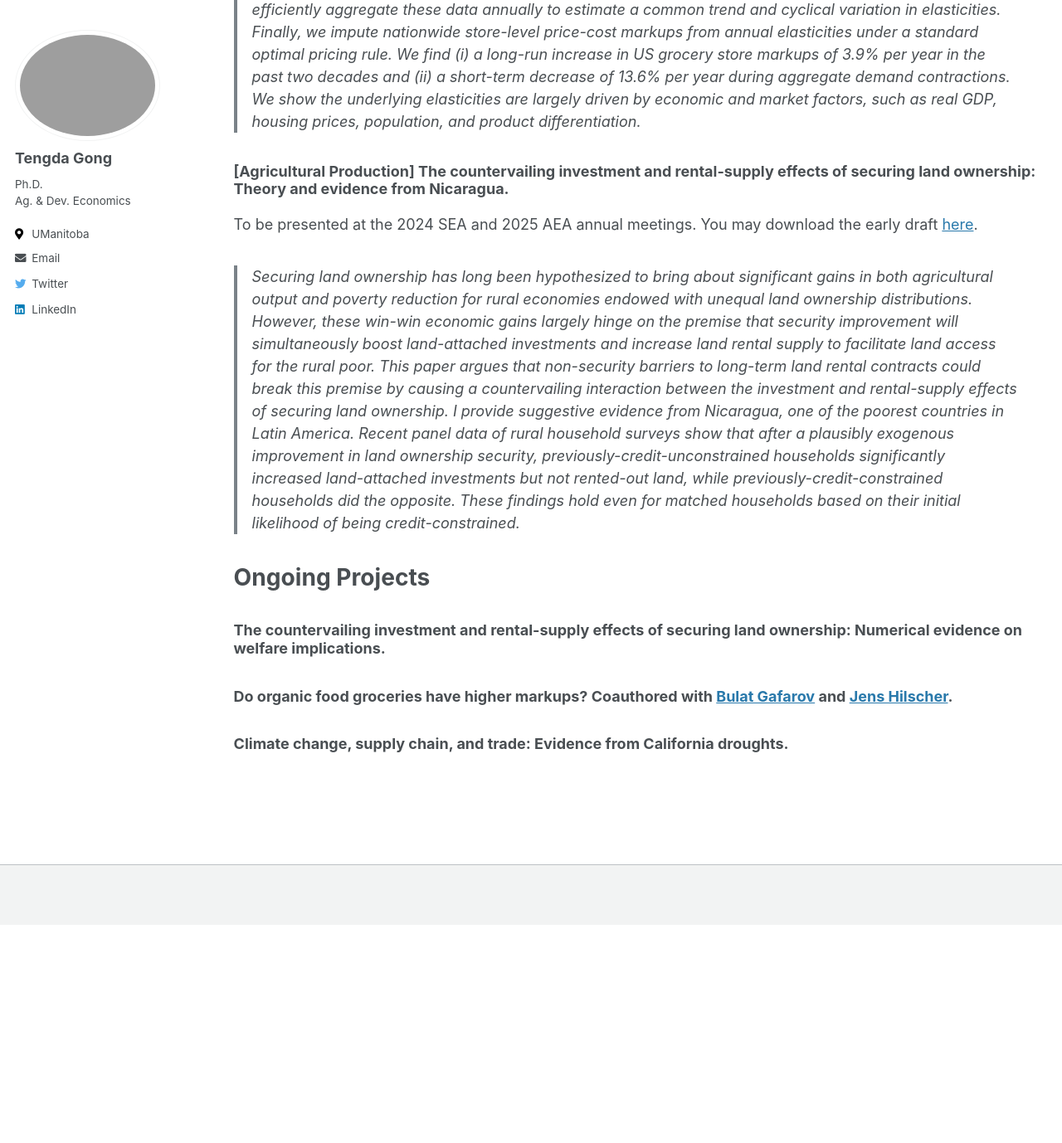
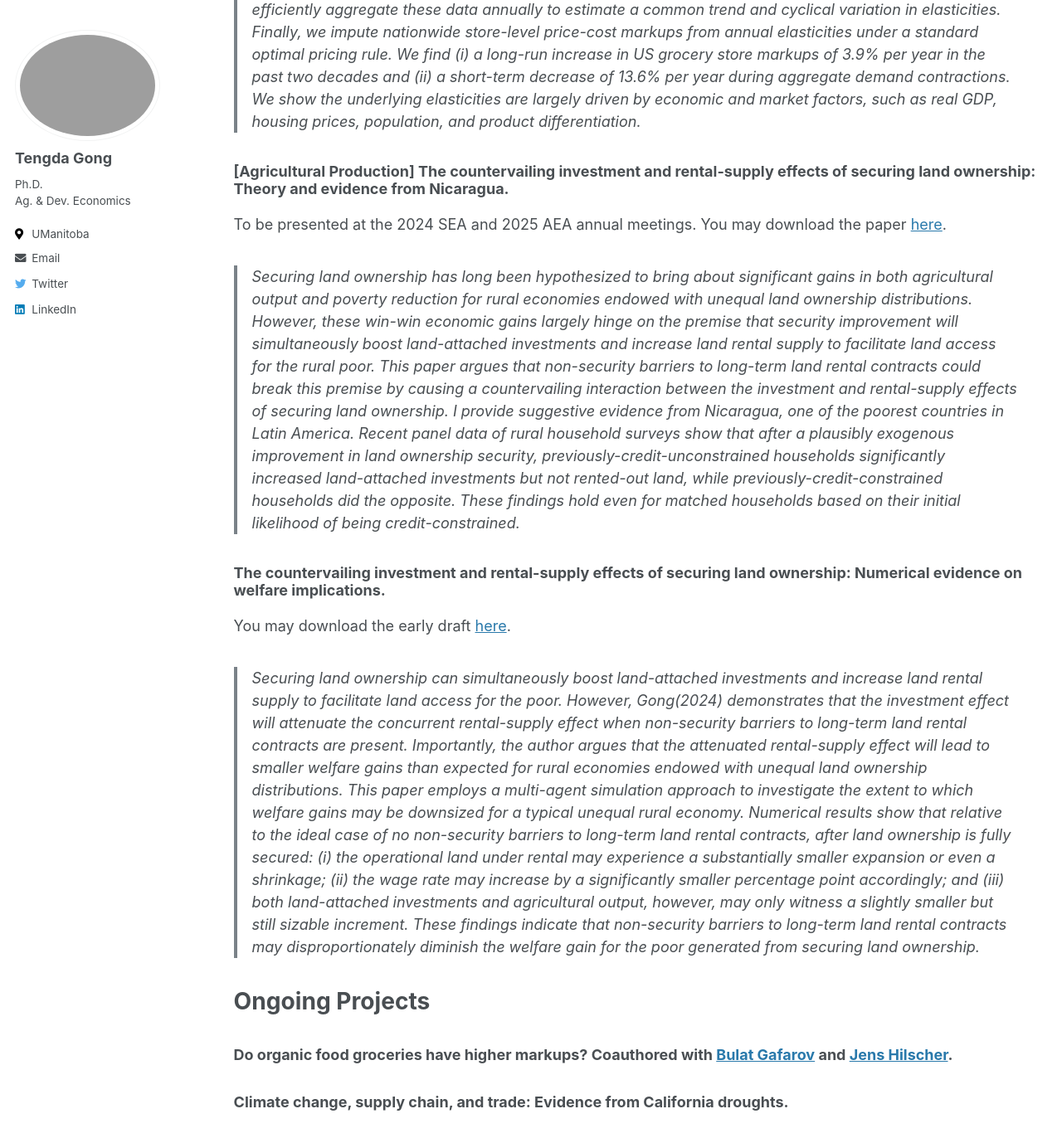
Before and after one commit to tendakung/tendakung.github.io, a Jekyll site: the page built from _pages/research.md, in a window 1280 px wide and 1400 px high, scrolled down 724 px. Shown: the top 1378 px of the window at 83% size. Built offline with Jekyll 4.4.1, drawn with Linux system fonts in a browser that asks for light colours; before the commit the page ends 1839 px from its top, so only the background shows below that.

Commit message:
Update research.md

```diff
--- a/_pages/research.md
+++ b/_pages/research.md
@@ -16,12 +16,14 @@ and implied markups for the US food retail sector. First, we employ a Hausmantyp
 annual elasticities under a standard optimal pricing rule. We find (i) a long-run increase in US grocery store markups of 3.9% per year in the past two decades and (ii) a short-term decrease of 13.6% per year during aggregate demand contractions. We show the underlying elasticities are largely driven by economic and market factors, such as real GDP, housing prices, population, and product differentiation.
 
 ### [Agricultural Production] The countervailing investment and rental-supply effects of securing land ownership: Theory and evidence from Nicaragua.
-To be presented at the 2024 SEA and 2025 AEA annual meetings. You may download the early draft [here](/files/pdf/research/DevJMP.pdf).
+To be presented at the 2024 SEA and 2025 AEA annual meetings. You may download the paper [here](/files/pdf/research/land_tenure_security_202410.pdf).
 > Securing land ownership has long been hypothesized to bring about significant gains in both agricultural output and poverty reduction for rural economies endowed with unequal land ownership distributions. However, these win-win economic gains largely hinge on the premise that security improvement will simultaneously boost land-attached investments and increase land rental supply to facilitate land access for the rural poor. This paper argues that non-security barriers to long-term land rental contracts could break this premise by causing a countervailing interaction between the investment and rental-supply effects of securing land ownership. I provide suggestive evidence from Nicaragua, one of the poorest countries in Latin America. Recent panel data of rural household surveys show that after a plausibly exogenous improvement in land ownership security, previously-credit-unconstrained households significantly increased land-attached investments but not rented-out land, while previously-credit-constrained households did the opposite. These findings hold even for matched households based on their initial likelihood of being credit-constrained.
 
+### The countervailing investment and rental-supply effects of securing land ownership: Numerical evidence on welfare implications.
+You may download the early draft [here](/files/pdf/research/welfare_implications_202410.pdf).
+> Securing land ownership can simultaneously boost land-attached investments and increase land rental supply to facilitate land access for the poor. However, Gong(2024) demonstrates that the investment effect will attenuate the concurrent rental-supply effect when non-security barriers to long-term land rental contracts are present. Importantly, the author argues that the attenuated rental-supply effect will lead to smaller welfare gains than expected for rural economies endowed with unequal land ownership distributions. This paper employs a multi-agent simulation approach to investigate the extent to which welfare gains may be downsized for a typical unequal rural economy. Numerical results show that relative to the ideal case of no non-security barriers to long-term land rental contracts, after land ownership is fully secured: (i) the operational land under rental may experience a substantially smaller expansion or even a shrinkage; (ii) the wage rate may increase by a significantly smaller percentage point accordingly; and (iii) both land-attached investments and agricultural output, however, may only witness a slightly smaller but still sizable increment. These findings indicate that non-security barriers to long-term land rental contracts may disproportionately diminish the welfare gain for the poor generated from securing land ownership.
+
 # Ongoing Projects
-
-### The countervailing investment and rental-supply effects of securing land ownership: Numerical evidence on welfare implications.
 
 ### Do organic food groceries have higher markups? Coauthored with [Bulat Gafarov](https://are.ucdavis.edu/people/faculty/bulat-gafarov/) and [Jens Hilscher](https://are.ucdavis.edu/people/faculty/jens-hilscher/).
 
```
